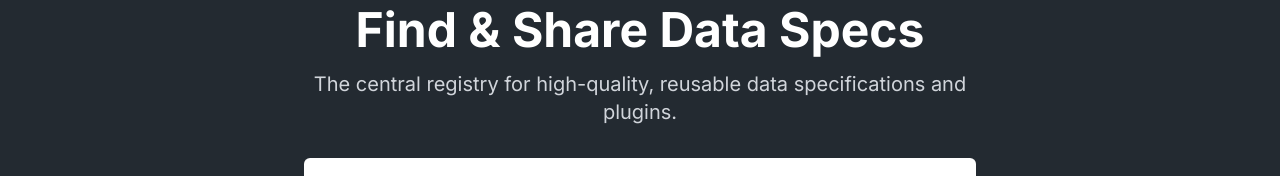
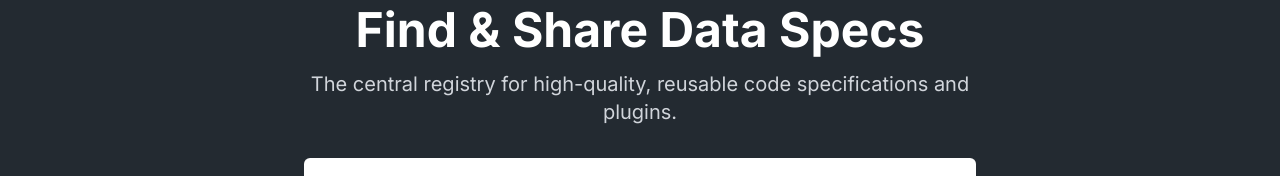
Before and after one commit to renbytes/bootcode-web-ui, a React (Vite) app: page / in a window 1280 px wide. Shown: the part 218-394 px from the top of the page. Built offline with nearby package versions, Linux system fonts and the light colour scheme; the HTML template or start-up script is replaced by a standard one.

Commit message:
update home page

```diff
--- a/src/pages/Home.tsx
+++ b/src/pages/Home.tsx
@@ -19,7 +19,7 @@ const Home: React.FC = () => {
           <Package size={64} className="mx-auto mb-4" />
           <h1 className="text-4xl md:text-5xl font-bold mb-4">Find & Share Data Specs</h1>
           <p className="text-lg md:text-xl text-gray-300 mb-8 max-w-2xl mx-auto">
-            The central registry for high-quality, reusable data specifications and plugins.
+            The central registry for high-quality, reusable code specifications and plugins.
           </p>
           <div className="max-w-2xl mx-auto">
             <div className="relative">
```
